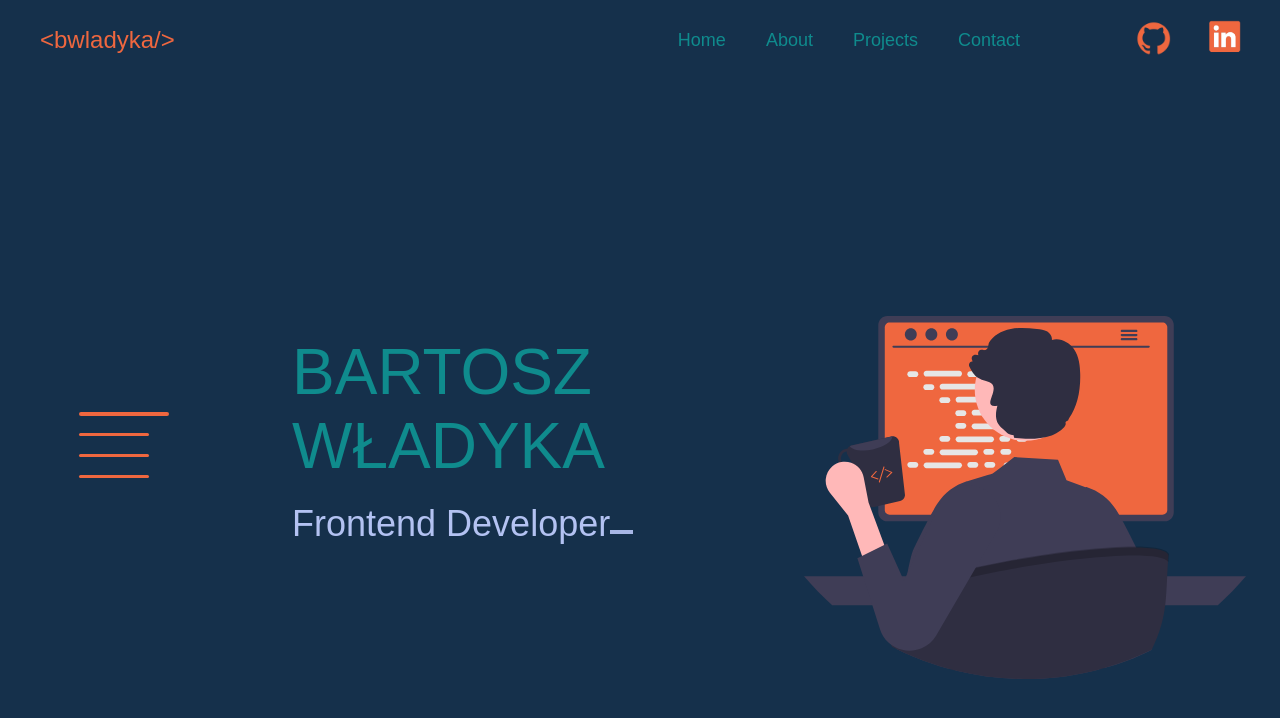
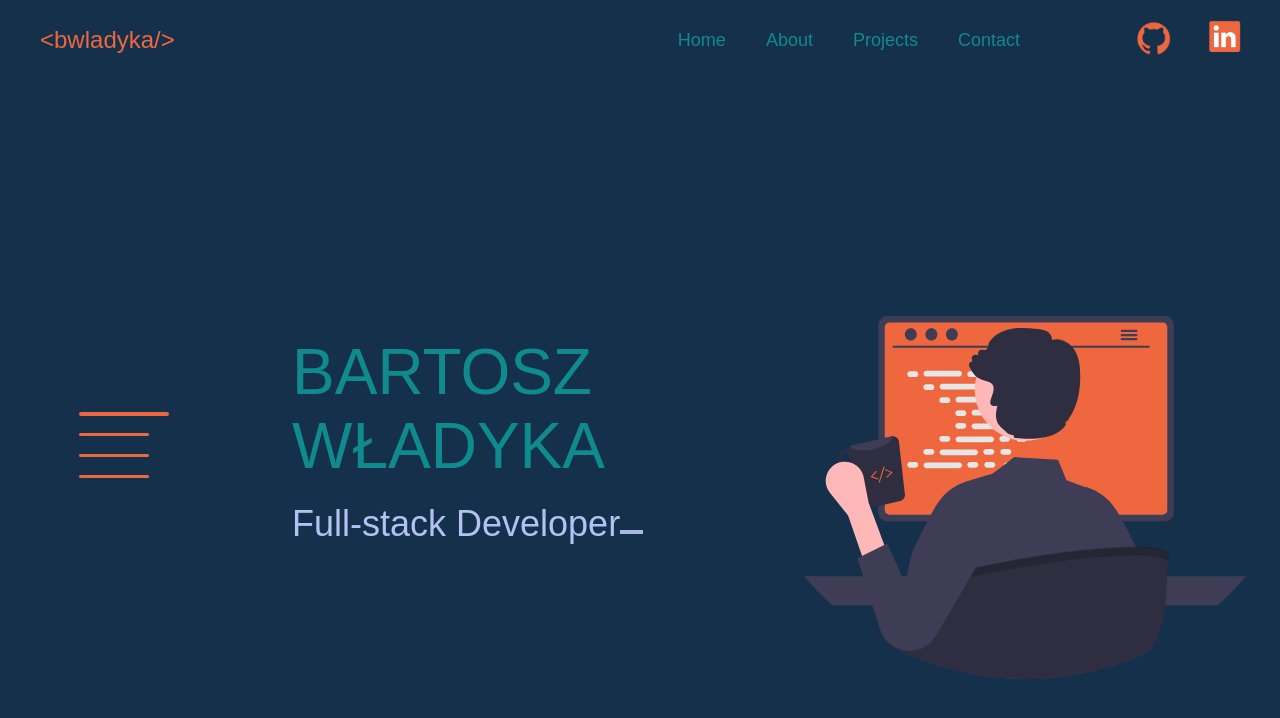
Before and after one commit to AlienQbw/portfolio-react, a React (Create React App) app: page / in a window 1280 px wide. Shown: the top 718 px of the page. Built offline with nearby package versions, Linux system fonts and the light colour scheme.

Commit message:
minor change in home page

```diff
--- a/src/views/home/Home.js
+++ b/src/views/home/Home.js
@@ -7,7 +7,7 @@ const Home = () => {
   const navigate = useNavigate();
   /* TODO: learn how to get current location.pathname of the entire application */
   const intervalRef = useRef();
-  const titleText = 'Frontend Developer';
+  const titleText = 'Full-stack Developer';
   const [title, setTitle] = useState('F');
   if (title.length === titleText.length) {
     clearInterval(intervalRef.current);
```
